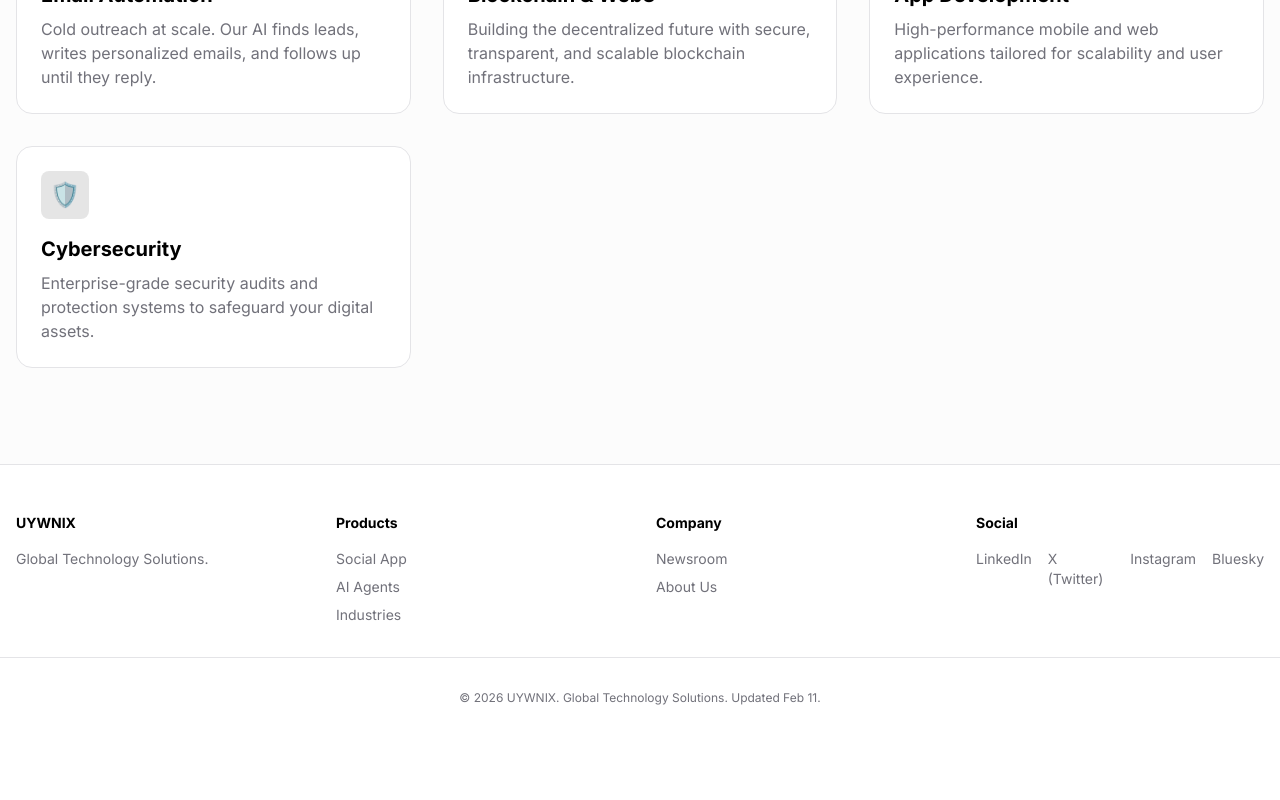
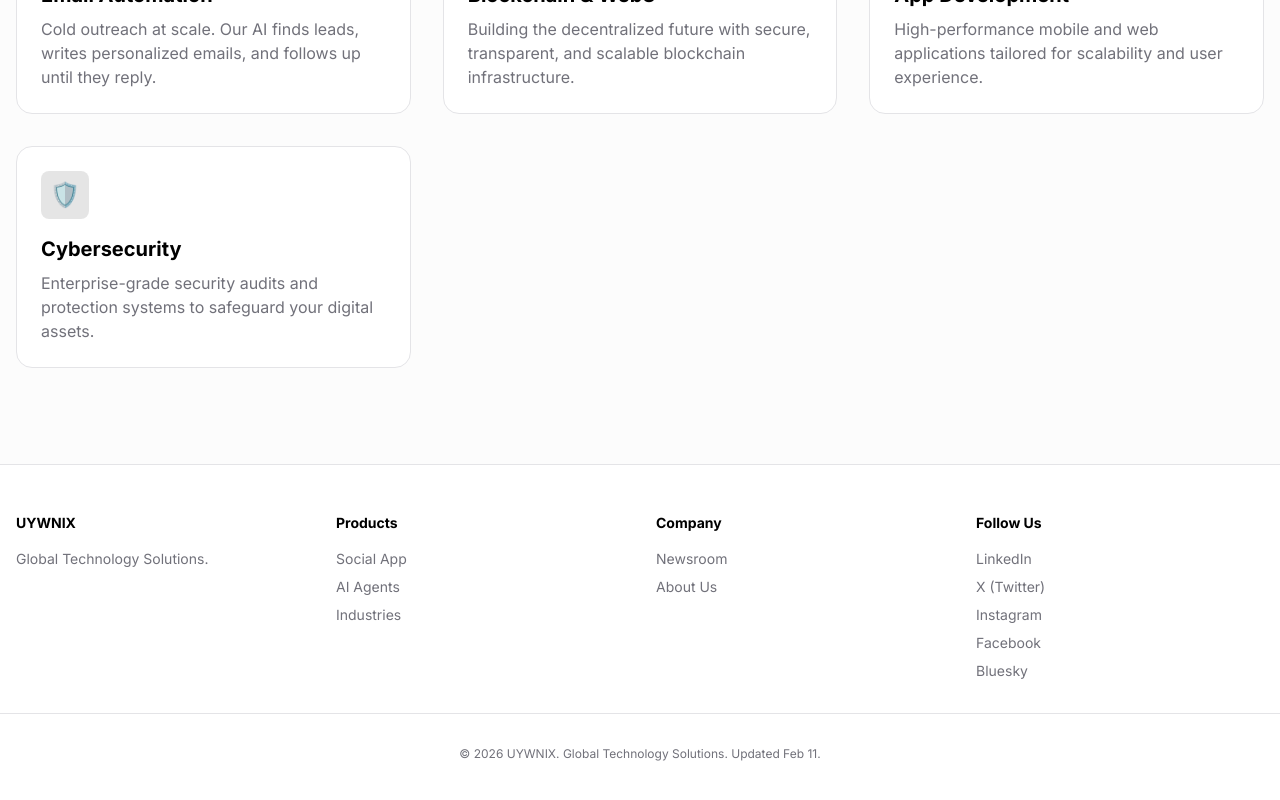
Before and after one commit to Tayyabhusayn/uywnix, a Next.js app: page / in a window 1280 px wide. Shown: the part 1995-2795 px from the top of the page. Before the commit the page ends 2749 px from the top, so only its background shows below. Built offline with nearby package versions, Linux system fonts and the light colour scheme.

Commit message:
Add ALL Social Links: FB, Insta, X, LinkedIn, Bluesky

```diff
--- a/app/page.tsx
+++ b/app/page.tsx
@@ -119,12 +119,13 @@ export default function Home() {
             </ul>
           </div>
           <div>
-            <h4 className="font-bold mb-4">Social</h4>
-            <div className="flex gap-4">
-              <a href="https://www.linkedin.com/company/uywnix/" target="_blank" className="text-muted-foreground hover:text-primary transition">LinkedIn</a>
-              <a href="https://x.com/UYWNIX" target="_blank" className="text-muted-foreground hover:text-primary transition">X (Twitter)</a>
-              <a href="https://www.instagram.com/uywnix" target="_blank" className="text-muted-foreground hover:text-primary transition">Instagram</a>
-              <a href="https://bsky.app/profile/uywnix.bsky.social" target="_blank" className="text-muted-foreground hover:text-primary transition">Bluesky</a>
+            <h4 className="font-bold mb-4">Follow Us</h4>
+            <div className="flex flex-col gap-2">
+              <a href="https://www.linkedin.com/company/uywnix/" target="_blank" className="text-muted-foreground hover:text-primary transition text-sm">LinkedIn</a>
+              <a href="https://x.com/UYWNIX" target="_blank" className="text-muted-foreground hover:text-primary transition text-sm">X (Twitter)</a>
+              <a href="https://www.instagram.com/uywnix" target="_blank" className="text-muted-foreground hover:text-primary transition text-sm">Instagram</a>
+              <a href="https://www.facebook.com/profile.php?id=61557697956190" target="_blank" className="text-muted-foreground hover:text-primary transition text-sm">Facebook</a>
+              <a href="https://bsky.app/profile/uywnix.bsky.social" target="_blank" className="text-muted-foreground hover:text-primary transition text-sm">Bluesky</a>
             </div>
           </div>
         </div>
```
